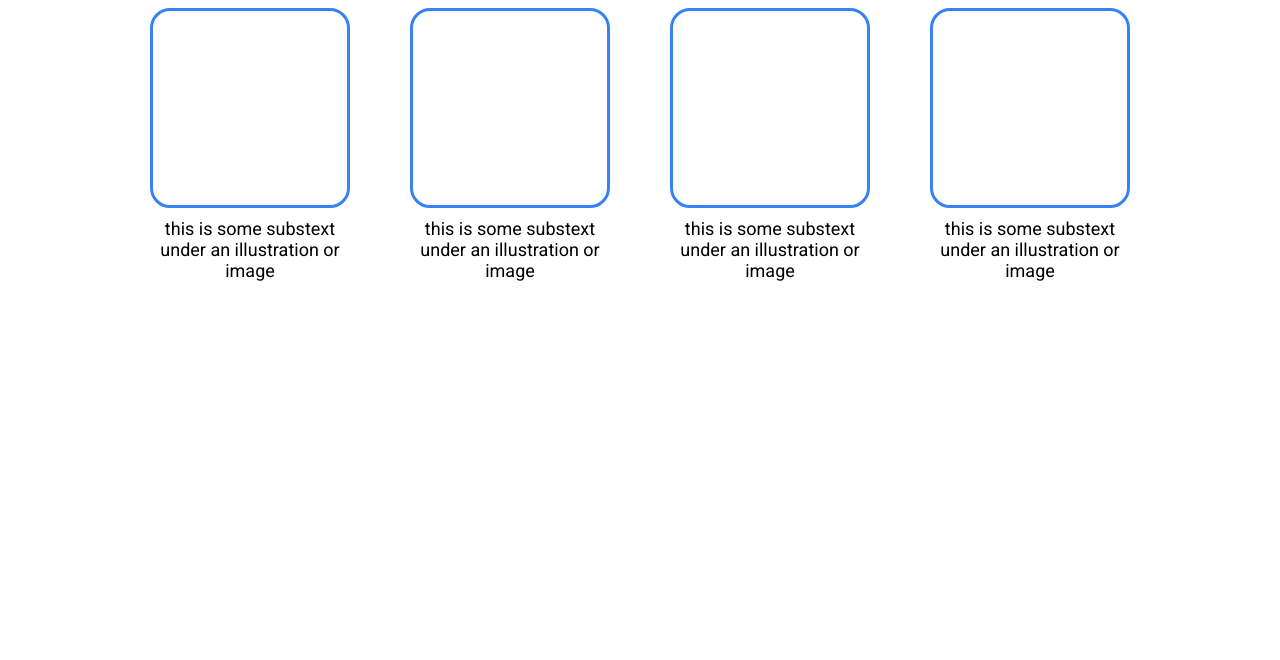
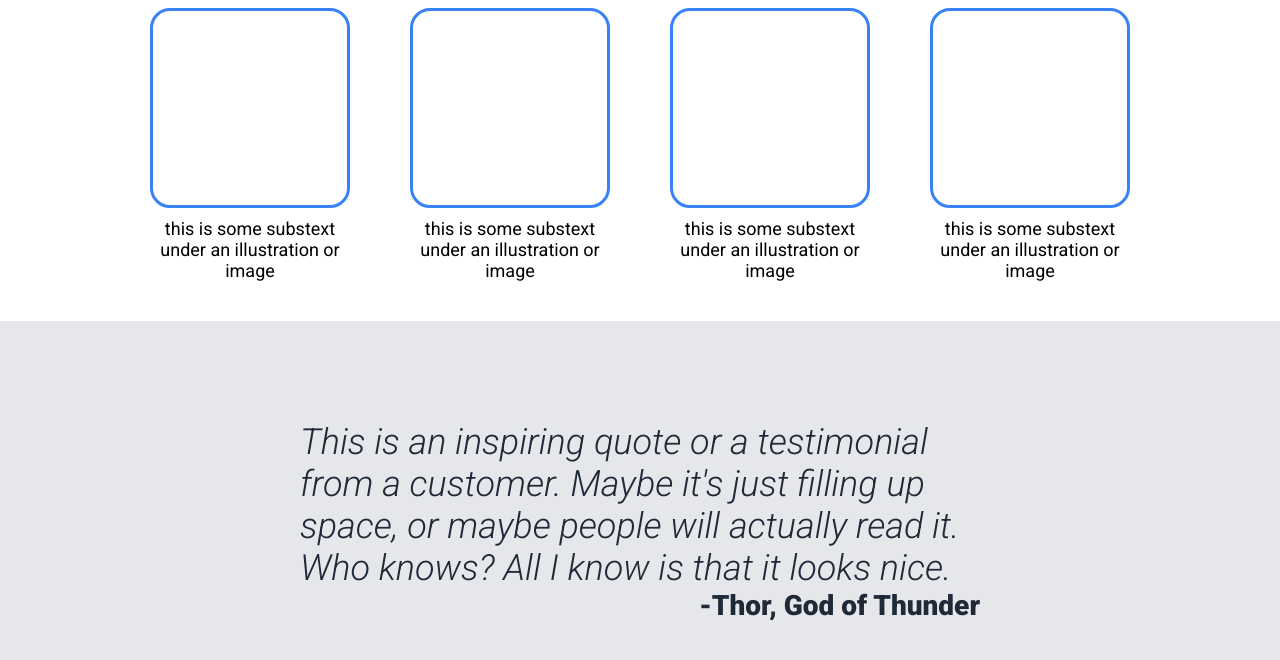
Before and after one commit to retop56/odin_landing-page, a plain HTML site: page index.html in a window 1280 px wide. Shown: the part 594-1254 px from the top of the page. Before the commit the page ends 875 px from the top, so only its background shows below. Drawn offline with Linux system fonts and the light colour scheme.

Commit message:
Finish quote area

```diff
--- a/index.html
+++ b/index.html
@@ -19,9 +19,9 @@
         <div class="logo">Header Logo</div>
         <div class="links">
           <ul class="link-list">
-            <li>header link one</li>
-            <li>header link two</li>
-            <li>header link three</li>
+            <li><a href="#">header link one</a></li>
+            <li><a href="#">header link two</a></li>
+            <li><a href="#">header link three</a></li>
           </ul>
         </div>
       </header>
@@ -63,5 +63,14 @@
         </div>
       </div>
     </div>
+
+    <div class="quote-container">
+      <p class="quote-text">
+        This is an inspiring quote or a testimonial from a customer. Maybe it's
+        just filling up space, or maybe people will actually read it. Who knows?
+        All I know is that it looks nice.
+      </p>
+      <p>-Thor, God of Thunder</p>
+    </div>
   </body>
 </html>
--- a/styles.css
+++ b/styles.css
@@ -29,16 +29,16 @@
     margin-right: auto;
 }
 
-.links {
-    font-size: 18px;
-    color: #E5E7EB;
-    text-decoration: none;
-}
-
 .link-list {
     list-style: none;
     display: flex;
     gap: 25px;
+}
+
+a {
+    text-decoration: none;
+    color: #E5E7EB;
+    font-size: 18px;
 }
 
 .hero-container {
@@ -105,6 +105,7 @@
     gap: 60px;
     justify-content: center;
     align-items: center;
+    margin-bottom: 40px;
 }
 
 .box {
@@ -127,3 +128,24 @@
     width: 200px;
     font-size: 18px;
 }
+
+.quote-container {
+    display: flex;
+    flex-direction: column;
+    flex: 1;
+    background-color: #E5E7EB;
+    height: 300px;
+    width: 100%;
+    padding: 100px 300px;
+    font-size: 36px;
+    font-weight: 300;
+    font-style: italic;
+    color: #1F2937;
+}
+
+.quote-container p:nth-of-type(2) {
+    font-weight: bold;
+    font-style: normal;
+    text-align: right;
+    font-size: 28px;
+}
```
